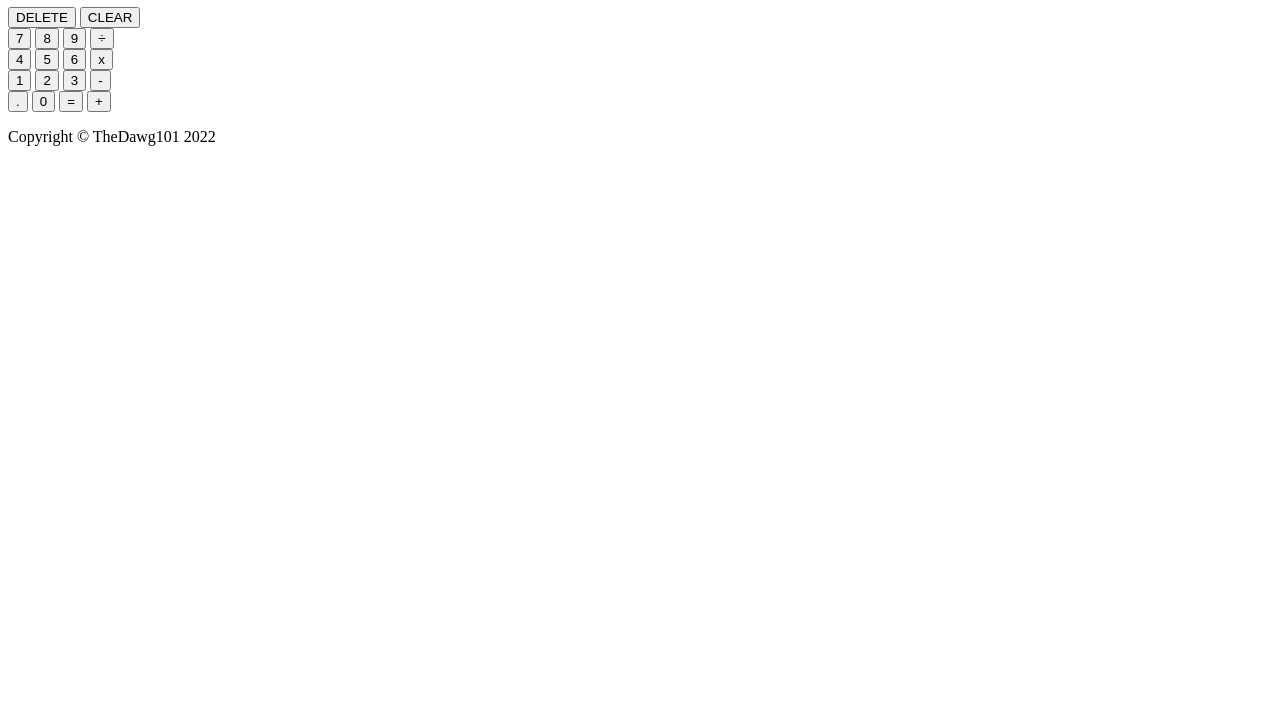
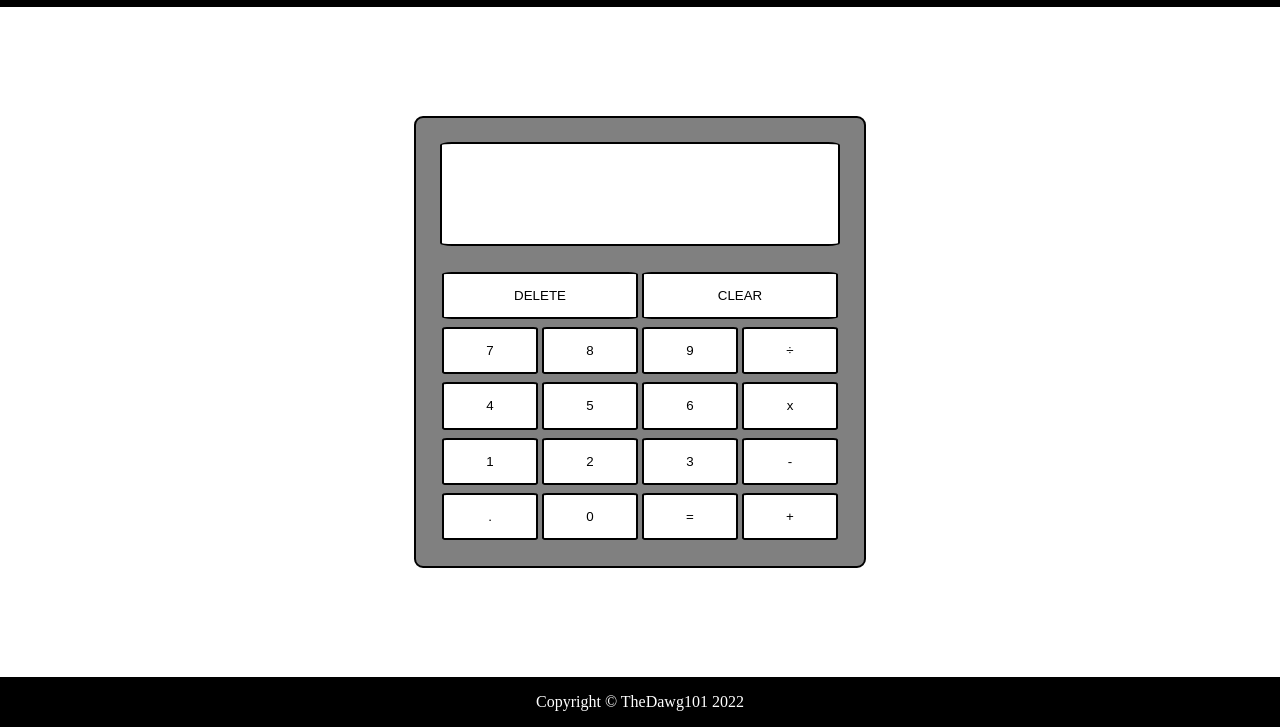
Before and after one commit to TheDawg101/calculator, a plain HTML site: page index.html in a window 1280 px wide. Shown: the part 73-800 px from the top of the page. Drawn offline with Linux system fonts and the light colour scheme.

Commit message:
Layout and Style Created

```diff
--- a/index.html
+++ b/index.html
@@ -8,40 +8,42 @@
     <link rel="stylesheet" href="style.css">
     <title>Document</title>
 </head>
-<body>
-    <div id="header">
+<body class="flexCol">
+    <div class="flexReg" id="header">
         <h1 id="title">Simple Mans Calculator</h1>
     </div>
 
-    <div id="content">
-        <div id="frame">
-            <div id="display">
+    <div class="flexReg" id="content">
+        <div class="flexCol" id="frame">
+            <div class="flexCol" id="wrapper">
+                <div class="flexCol" id="display">
                     <output id="output1"></output>
                     <output id="output2"></output>
                 </div>
-            <div id="row1">
+                <div class="flexCol" id="buttons">
+                    <div class="row" id="row1">
                         <button id="deleteBtn">DELETE</button>
                         <button id="clearBtn">CLEAR</button>
                     </div>
-            <div id="row2">
+                    <div class="row" id="row2">
                         <button id="seven">7</button>
                         <button id="eigth">8</button>
                         <button id="nine">9</button>
                         <button id="divide">÷</button>
                     </div>
-            <div id="row3">
+                    <div class="row" id="row3">
                         <button id="four">4</button>
                         <button id="five">5</button>
                         <button id="six">6</button>
                         <button id="multiply">x</button>
                     </div>
-            <div id="row4">
+                    <div class="row" id="row4">
                         <button id="one">1</button>
                         <button id="two">2</button>
                         <button id="three">3</button>
                         <button id="subtract">-</button>
                     </div>
-            <div id="row5">
+                    <div class="row" id="row5">
                         <button id="decimal">.</button>
                         <button id="zero">0</button>
                         <button id="equal">=</button>
@@ -49,8 +51,10 @@
                     </div>
                 </div>
             </div>
+        </div>
+    </div>
 
-    <div id="footer">
+    <div class="flexReg" id="footer">
         <p>Copyright © TheDawg101 2022</p>
     </div>
 </body>
--- a/style.css
+++ b/style.css
@@ -0,0 +1,87 @@
+body {
+    margin: 0;
+    justify-content: space-between;
+    height: 100vh;
+}
+
+.flexReg {
+    display: flex;
+    justify-content: center;
+    align-items: center;
+}
+
+.flexCol {
+    display: flex;
+    flex-direction: column;
+}
+
+#header {
+    flex: 0 0 auto;
+    background-color: black;
+    color: white;
+}
+
+#content {
+    flex: 1 0 0;
+    height: 100%
+}
+
+#frame {
+    background-color: grey;
+    border: 2px solid black;
+    border-radius: 2%;
+    padding: 24px;
+    gap: 4px;
+    height: 50vh;
+    width: 50vw;
+    max-height: 800px;
+    max-width: 400px;
+}
+
+#wrapper {
+    height: 100%;
+    width: 100%;
+}
+
+#display {
+    background-color: white;
+    border: 2px solid black;
+    border-radius: 3%;
+    margin-bottom: 24px;
+    flex: 0 0 auto;
+    min-height: 25%;
+}
+
+#buttons {
+    flex: 1 0 auto;
+    justify-content: space-between;
+    gap: 4px;
+    min-height: 20%;
+}
+
+.row {
+    display: flex;
+    flex: 1;
+}
+
+button {
+    background-color: white;
+    border: 2px solid black;
+    border-radius: 5%;
+    flex: 1;
+    margin: 2px;
+}
+
+button:hover {
+    background-color: rgb(230, 230, 230);
+}
+
+button > .clicked {
+    transform: scale(0.9);
+}
+
+#footer {
+    flex: 0 0 auto;
+    background-color: black;
+    color: white;
+}
```
Lines whose indentation alone changed are shown as unchanged.
